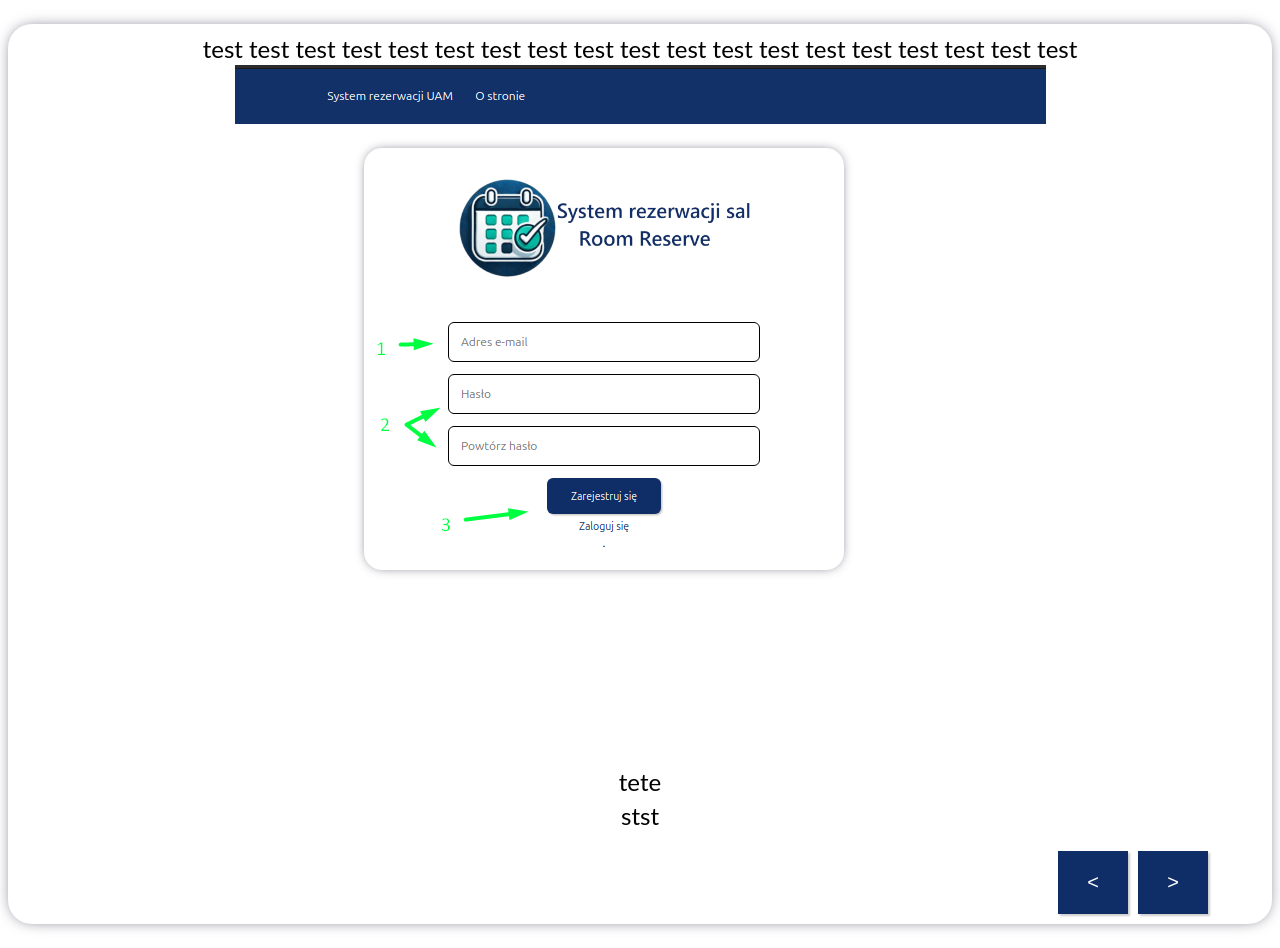
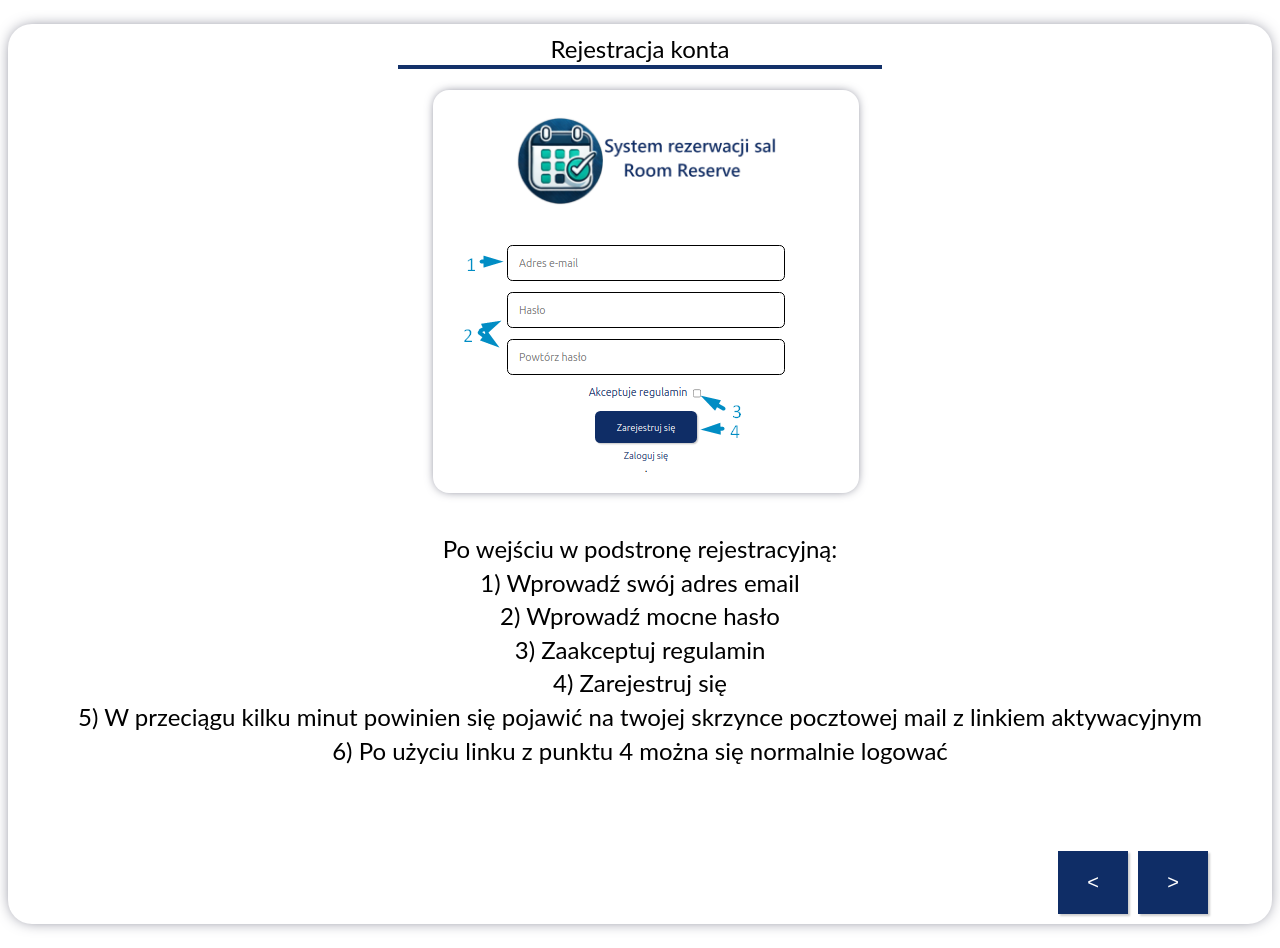
Before and after one commit to DeveloperMilosz/RoomReserveUAM, a Django app: page /manual/ in a window 1280 px wide. Shown: the part 73-1021 px from the top of the page. Run offline with Django 5.2, Linux system fonts and the light colour scheme.

Commit message:
instrukcja mini

```diff
--- a/app/templates/pages/manual.html
+++ b/app/templates/pages/manual.html
@@ -6,12 +6,24 @@
 <div class="form-container manual-container">
     <ul id="slides">
       <li class="slide showing">
-        <span>test test test test test test test test test test test test test test test test test test test<br></span>
-        <img src="{% static 'img/manual_photos/zakladanie.png' %}" alt="Tworzenie konta" class="manual-photo">
-        <span><br>tete</span><span><br>stst</span>
+        <span>Rejestracja konta<br></span>
+        <img src="{% static 'img/manual_photos/1.png' %}" alt="Tworzenie konta" class="manual-photo">
+        <span><br>Po wejściu w podstronę rejestracyjną:
+            <br>1) Wprowadź swój adres email
+            <br>2) Wprowadź mocne hasło
+            <br>3) Zaakceptuj regulamin
+            <br>4) Zarejestruj się
+            <br>5) W przeciągu kilku minut powinien się pojawić na twojej skrzynce pocztowej mail z linkiem aktywacyjnym
+            <br>6) Po użyciu linku z punktu 4 można się normalnie logować</span>
       </li>
-      <li class="slide">
-        test 2
+      <li class="slide showing">
+        <span>Zmiana typu konta<br></span>
+        <img src="{% static 'img/manual_photos/2.png' %}" alt="Tworzenie konta" class="manual-photo">
+        <span><br>Po wejściu w podstronę rejestracyjną:
+            <br>1) Wejdź w swój profil użytkownika - użytkownik musi mieć uzupełnione imie i nazwisko
+            <br>2) Wybierz nowy typ konta oraz uzasadnij zmianę
+            <br>3) Wyślij wniosek
+            <br>4) Czekaj na odpowiedź</span>
       </li>
       <li class="slide">
         test 3
```
Also changed, not shown: app/static/img/manual_photos/1.png (added), app/static/img/manual_photos/2.png (added), app/static/img/manual_photos/zakladanie.png (deleted).
